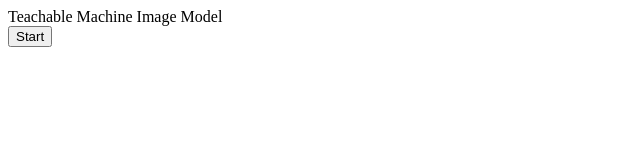
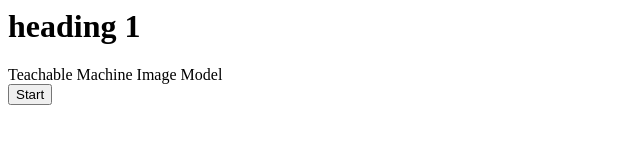
Before and after one commit to demo-100pro/mywebsite, a plain HTML site: page tm.html in a window 1280 px wide. Shown: the whole page, without its empty margins (0-640 px from the left). Drawn offline with Linux system fonts and the light colour scheme.

Commit message:
teachable machineのテスト

```diff
--- a/tm.html
+++ b/tm.html
@@ -1,5 +1,13 @@
 <html>
+
+<head>
+
+</head>
+
 <body>
+    <h1>
+        heading 1
+    </h1>
     <div>Teachable Machine Image Model</div>
     <button type="button" onclick="init()">Start</button>
     <div id="webcam-container"></div>
@@ -61,4 +69,5 @@
     </script>
 
 </body>
+
 </html>
```
Lines whose indentation alone changed are shown as unchanged.
